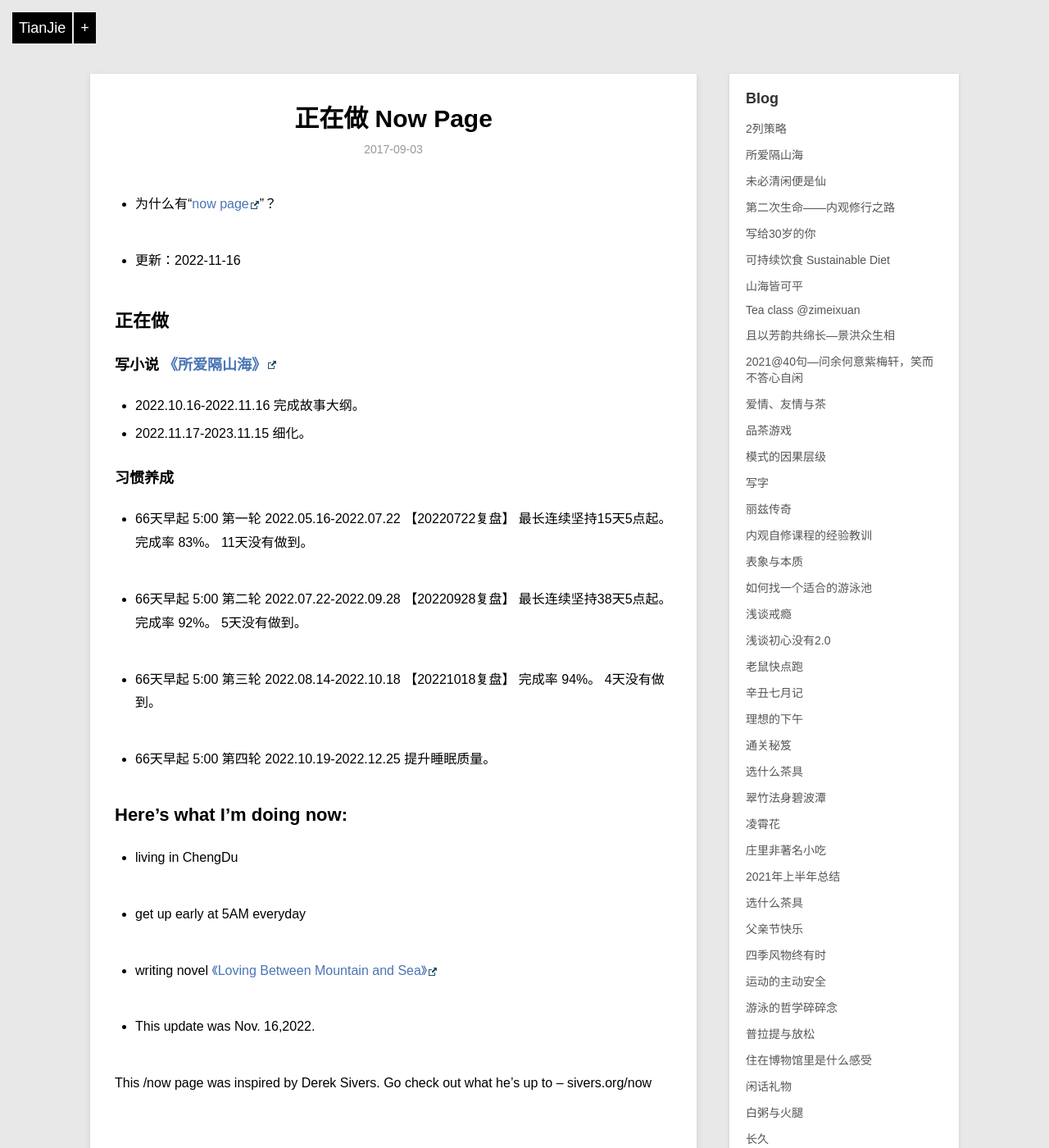
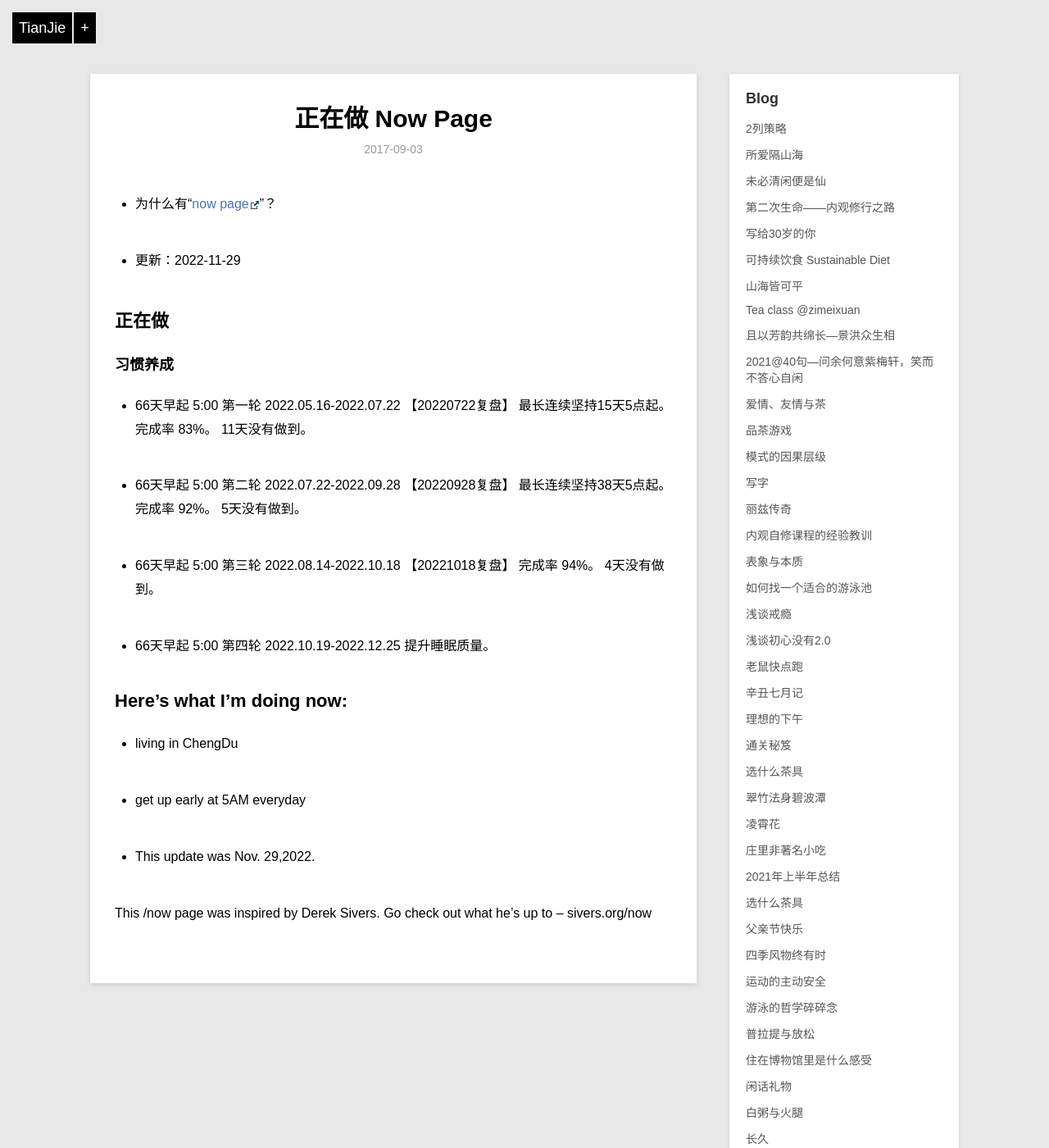
Before and after one commit to violettianjie/violettianjie.github.io, a Jekyll site: the page built from _posts/blog/2017-09-03-now.md, in a window 1280 px wide and 1400 px high. Shown: the whole window at 82% size. Built offline with Jekyll 4.4.1, drawn with Linux system fonts in a browser that asks for light colours; comment, search, counter and statistics services are not loaded.

Commit message:
Update 2017-09-03-now.md

```diff
--- a/_posts/blog/2017-09-03-now.md
+++ b/_posts/blog/2017-09-03-now.md
@@ -9,15 +9,12 @@ category: blog
 - 为什么有“[now page](http://nownownow.com/about)”？
 
 
-- 更新：2022-11-16
+- 更新：2022-11-29
 
 
 ## 正在做
 
-### 写小说 [《所爱隔山海》](http://violettianjie.com/loveshanhai)
 
-- 2022.10.16-2022.11.16 完成故事大纲。
-- 2022.11.17-2023.11.15 细化。
 
 ### 习惯养成
 
@@ -40,9 +37,7 @@ category: blog
 
 - get up early at 5AM everyday
 
-- writing novel [《Loving Between Mountain and Sea》](http://violettianjie.com/loveshanhai)
-
-- This update was Nov. 16,2022.
+- This update was Nov. 29,2022.
 
 This /now page was inspired by Derek Sivers. Go check out what he’s up to – sivers.org/now
 
```
